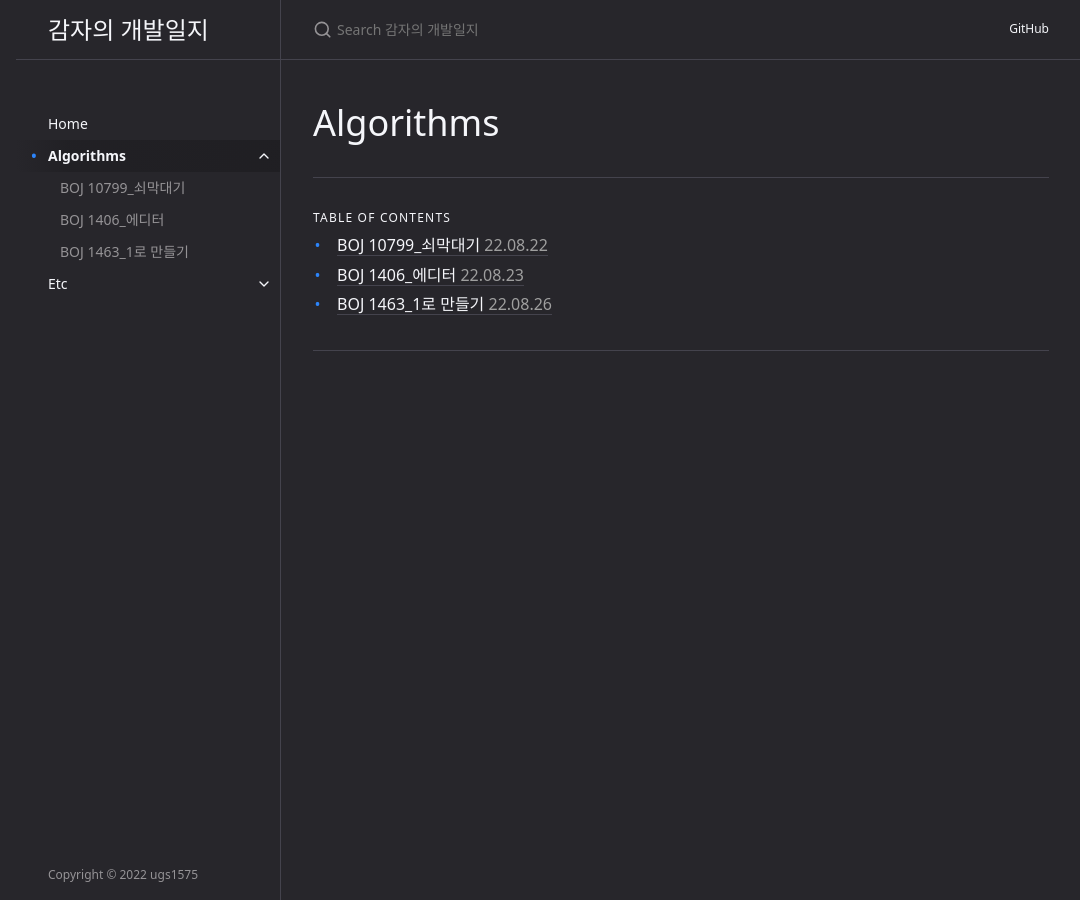
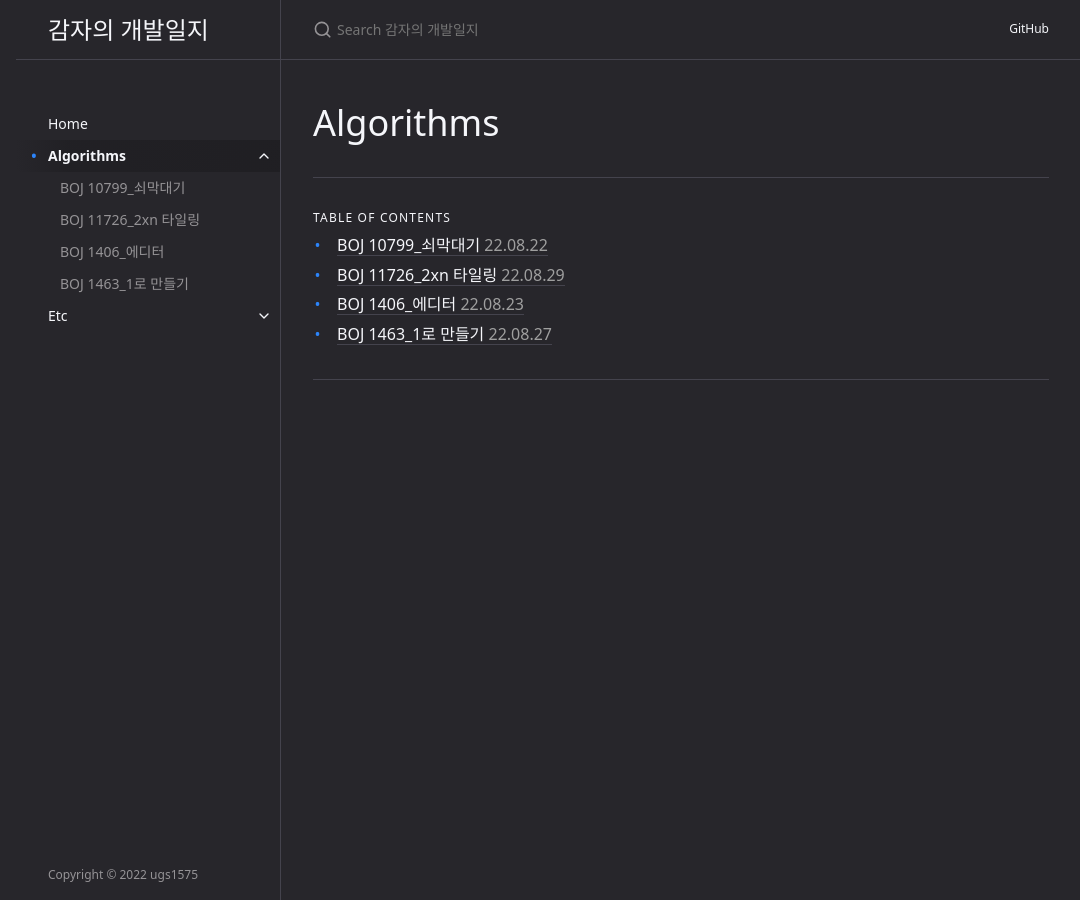
Before and after one commit to ugs1575/ugs1575.github.io, a Jekyll site: the page built from docs/algorithms/algorithms.md, in a window 1280 px wide. Shown: the whole page, without its empty margins (91-1171 px from the left). Built offline with Jekyll 4.4.1, drawn with Linux system fonts in a browser that asks for light colours; part of the change alters nothing that is shown.

Commit message:
백준 2xn 타일링 문제 풀이 업로드

````diff
--- a/docs/algorithms/MakeOne.md
+++ b/docs/algorithms/MakeOne.md
@@ -2,7 +2,7 @@
 layout: default
 title: BOJ 1463_1로 만들기
 parent: Algorithms
-last_modified_at: "22.08.26"
+last_modified_at: "22.08.27"
 ---
 
 # [백준] 1463번 1로 만들기
--- /dev/null
+++ b/docs/algorithms/Tiling.md
@@ -0,0 +1,124 @@
+---
+layout: default
+title: BOJ 11726_2xn 타일링
+parent: Algorithms
+last_modified_at: "22.08.29"
+---
+
+# [백준] 11726번 2xn 타일링
+{: .no_toc }
+
+<details open markdown="block">
+  <summary>
+    Table of contents
+  </summary>
+  {: .text-delta }
+- TOC
+{:toc}
+</details>
+
+---
+## 문제
+<br>
+2×n 크기의 직사각형을 1×2, 2×1 타일로 채우는 방법의 수를 구하는 프로그램을 작성하시오.
+
+아래 그림은 2×5 크기의 직사각형을 채운 한 가지 방법의 예이다.
+
+<p align="center"><img src="https://onlinejudgeimages.s3-ap-northeast-1.amazonaws.com/problem/11726/1.png"></p>
+
+- 문제링크 :
+<a href="https://www.acmicpc.net/problem/11726">https://www.acmicpc.net/problem/11726
+</a>
+
+---
+## 입력
+<br>
+첫째 줄에 n이 주어진다. (1 ≤ n ≤ 1,000)
+
+---
+## 출력
+<br>
+첫째 줄에 2×n 크기의 직사각형을 채우는 방법의 수를 10,007로 나눈 나머지를 출력한다.
+
+---
+## 예제 입력 1
+
+```
+입력
+2
+
+출력
+2
+```
+## 예제 입력 2
+```
+입력
+9
+
+출력
+55
+```
+---
+## 풀이 방식
+
+- d[n] = 2xn 면적에 타일을 채우는 방법의 수
+
+마지막에 2x1 타일 한 개 붙이기 or 1x2타일 2개를 위 아래로 겹쳐서 붙이기 2가지 방법을 생각하면 된다.<br>
+왜냐하면 항상 1x2을 하나 붙이게 되면 무조건 1x2를 겹쳐서 붙여야 면적을 채울 수 있기 때문이다.<br>
+1x2 타일을 붙이면 가로 면적이 1만큼 줄고 결국 2x(n-1) 면적을 채우는 방법의 수를 구해야 한다.<br>
+2x1 타일을 붙이면 가로 면적이 2만큼 줄고 결국 2x(n-2) 면적을 채우는 방법의 수를 구해야 한다.<br>
+경우의 수를 구하는 것이기 때문에 두 가지 방법을 더해주면 된다.
+
+가장 중요한 점은 d[0] 즉, 2x0 면적에 타일을 채우는 방법의 수를 1이라고 생각해야 한다는 것이다.<br>
+이렇게 생각하기 쉽지 않은데, 항상 모든 면적이 2x0에서부터 시작한다고 생각하면 d[0]이 1이라고 생각할 수 있다.<br>
+예를 들어 2x0 면적에서 2x1을 붙이면 면적은 2x1이 된다. 또 2x1을 붙이면 2x2가 된다.
+<br>그리고 문제에서 10007로 나눈 나머지 값을 출력하라고 했으니 d[n]에 10007로 나눈 나머지를 저장해 주면 된다.
+
+---
+
+## Top-Down 방식
+```java
+import java.util.Scanner;
+
+public class Main {
+   public  static int[] d;
+   public static void main(String[] args) {
+        Scanner sc = new Scanner(System.in);
+        int n = sc.nextInt();
+        d = new int[n+1];
+        d[0] = 1;
+        d[1] = 1;
+        System.out.println(tiling(n));
+    }
+
+    private static int tiling(int n) {
+        if (d[n] > 0) return d[n];
+
+        d[n] = tiling(n-1) + tiling(n-2);
+        d[n] = d[n]%10007;
+
+        return d[n];
+    }
+}
+
+```
+## Bottom-up 방식
+```java
+import java.util.Scanner;
+
+public class Main {
+    public static void main(String[] args) {
+        Scanner sc = new Scanner(System.in);
+        int n = sc.nextInt();
+        int[] d = new int[n+1];
+        d[0] = 1;
+        d[1] = 1;
+
+        for (int i = 2; i <= n; i++) {
+            d[i] = d[i-1] + d[i-2];
+            d[i] = d[i]%10007;
+        }
+        System.out.println(d[n]);
+    }
+}
+```
````
